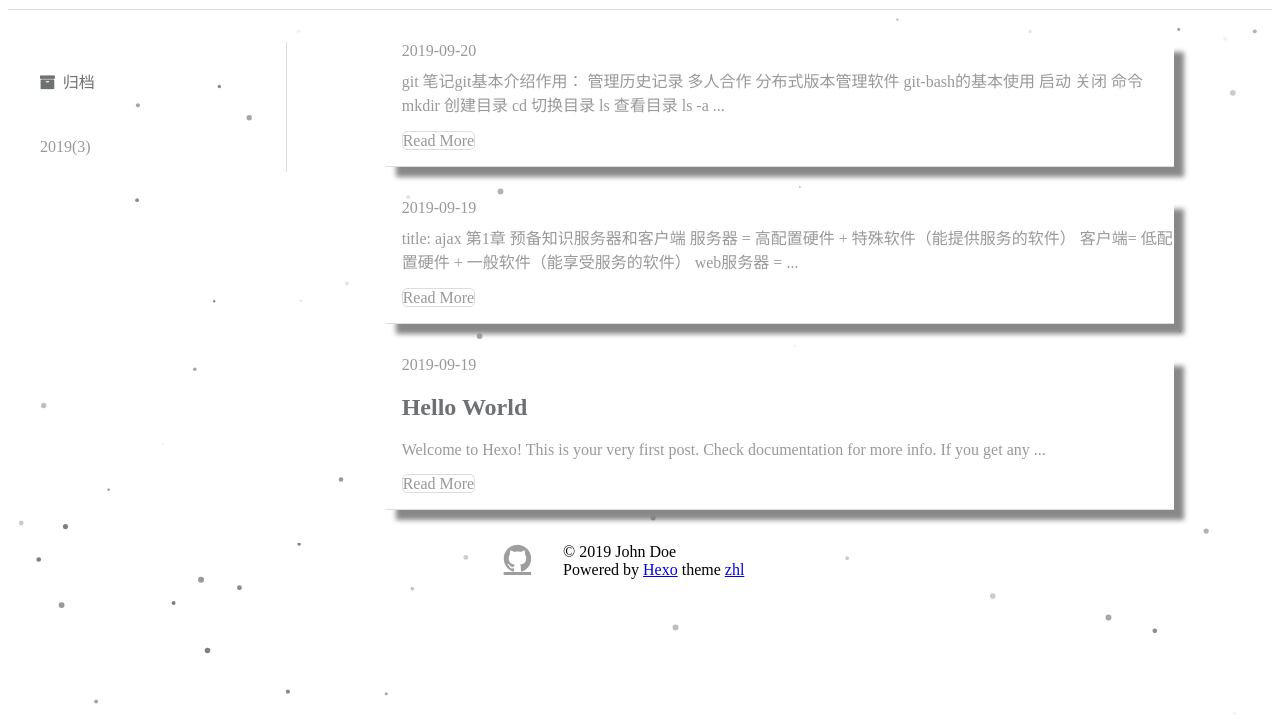
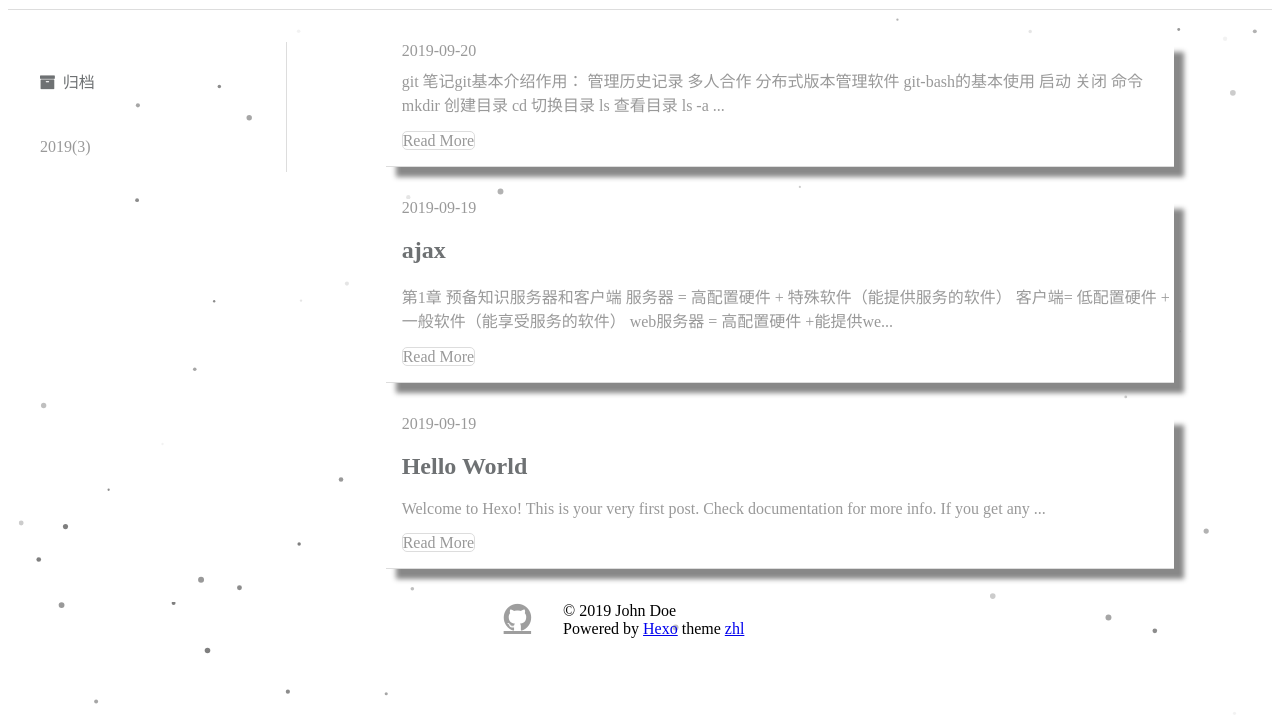
Before and after one commit to jiangyuhang19971225/jiangyuhang19971225.github.io, a plain HTML site: page index.html in a window 1280 px wide. Shown: the part 79-800 px from the top of the page. Drawn offline with nearby package versions, Linux system fonts and the light colour scheme.

Commit message:
Site updated: 2019-09-28 15:46:47

```diff
--- a/index.html
+++ b/index.html
@@ -121,16 +121,23 @@ ls -a ...
 </div>
 <div class="article-inner">
 
+	<header class="article-header">
+		<h1 itemprop="name">
+		<a href="/2019/09/19/ajax/">
+		ajax
+		</a>
+		</h1>
+	</header>
+
 	<div class="article-entry">
 
 
-			title: ajax
-第1章 预备知识服务器和客户端
+			第1章 预备知识服务器和客户端
 服务器 = 高配置硬件 + 特殊软件（能提供服务的软件）
 
 客户端= 低配置硬件 + 一般软件（能享受服务的软件）
 
-web服务器 =  ...
+web服务器 =  高配置硬件 +能提供we...
 
 			<p class="article-more-link">
 			<a href="/2019/09/19/ajax/#more">Read More</a>
```
Also changed, not shown: 2019/09/19/ajax/index.html (+3 -4 lines), archives/2019/09/index.html (+1 -1 lines), archives/2019/index.html (+1 -1 lines), archives/index.html (+1 -1 lines).
